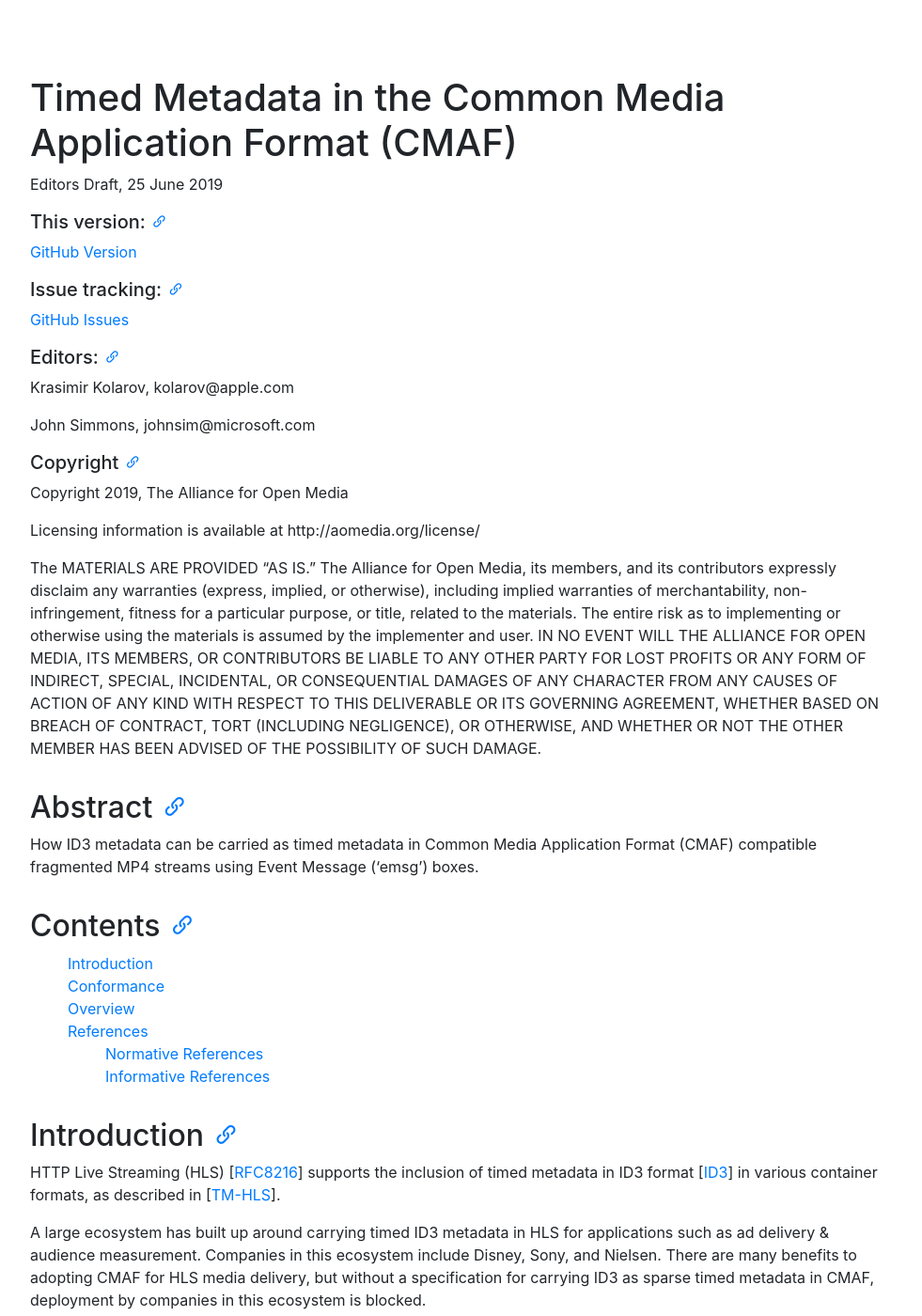
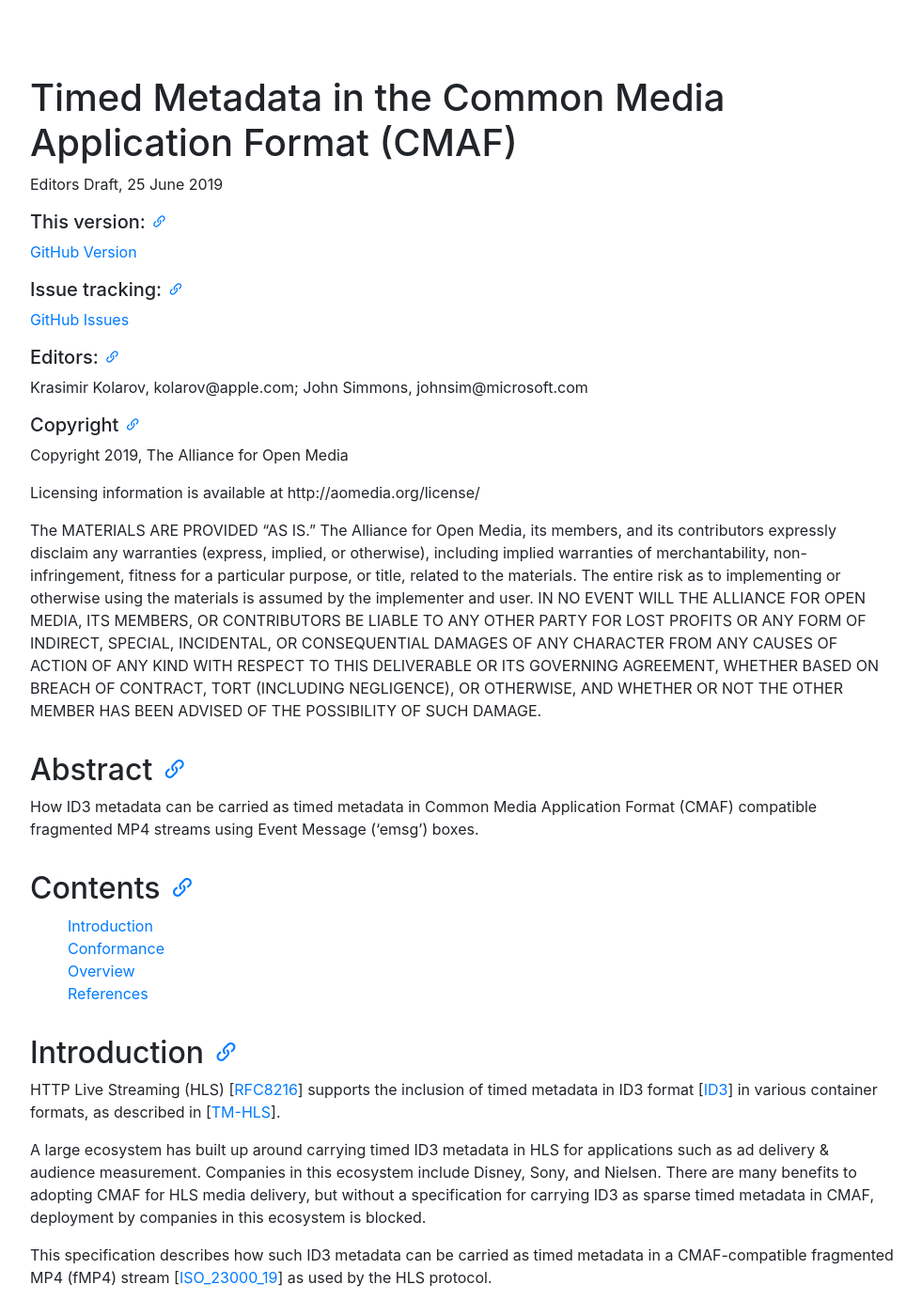
Before and after one commit to AOMediaCodec/id3-emsg, a Jekyll site: the page built from index.md, in a window 1280 px wide and 1400 px high. Shown: the whole window at 94% size, without its empty margins (53-1034 px from the left). Built offline with Jekyll 4.4.1, drawn with Linux system fonts in a browser that asks for light colours; nearby versions of some CDN libraries; some of the changed text lies outside the part shown.

Commit message:
Update av1-id3.md
1) remove normative and informative subsections from table of contents;
2) make title regarding emsg box section more descriptive

```diff
--- a/av1-id3.md
+++ b/av1-id3.md
@@ -16,8 +16,7 @@ Editors Draft, 25 June 2019
 ##### Editors:
 {:.no_toc }
 
-   Krasimir Kolarov, kolarov@apple.com
-
+   Krasimir Kolarov, kolarov@apple.com;
    John Simmons, johnsim@microsoft.com
 
 ##### Copyright
@@ -111,7 +110,7 @@ aligned(8) class DASHEventMessageBox extends FullBox('emsg', version, flags = 0)
 The following documents are cited in this specification.
 
 #### Normative References
-
+{:.no_toc }
   * **\[[ISO_23000_19]\]**
     International Organization for Standardization, "Information
     technology -- Multimedia application format (MPEG-A)
@@ -119,7 +118,7 @@ The following documents are cited in this specification.
     ISO/IEC 23000-19:2018(E), 2018, <http://www.iso.org/iso/catalogue_detail?csnumber=71975>.
 
 #### Informative References
-
+{:.no_toc }
   * **\[[RFC8216]\]**
     IETF RFC 8216 "HTTP Live Streaming", R. Pantos, Ed. Apple, Inc. W. May, MLB Advanced Media, August 2017
 
```
Also changed, not shown: other parts of av1-id3.md (+1 -1 lines).
